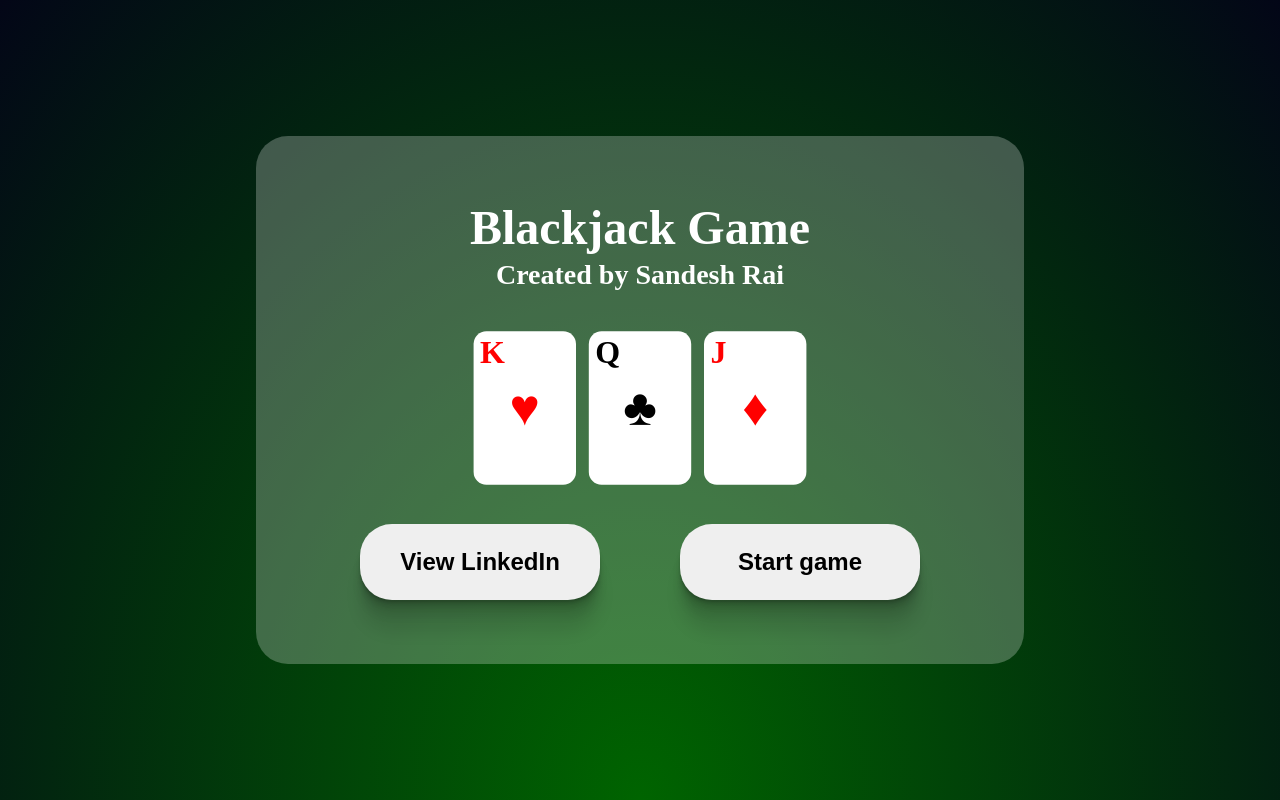
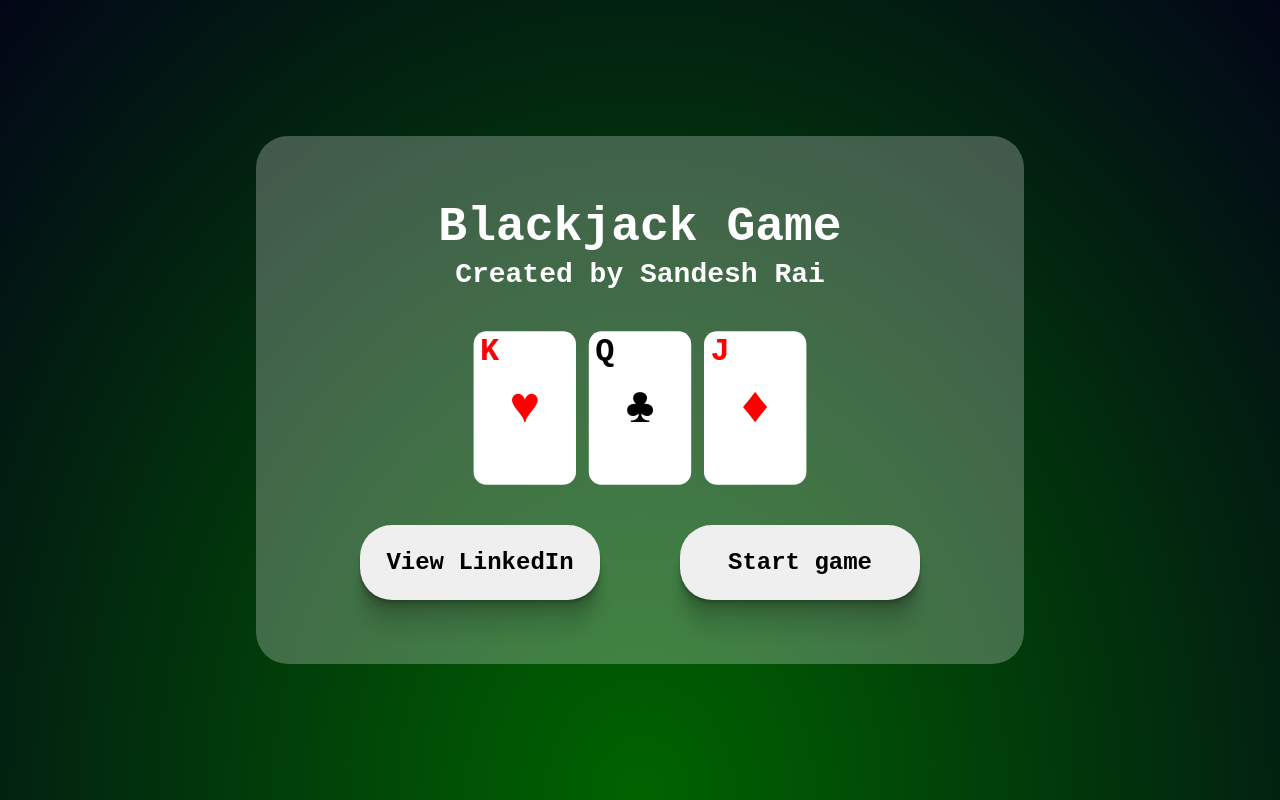
Before and after one commit to sandesh-rai/blackjack, a Vue app: page / in a window 1280 px wide. Built offline with nearby package versions, Linux system fonts and the light colour scheme.

Commit message:
Change font style

```diff
--- a/src/App.vue
+++ b/src/App.vue
@@ -25,6 +25,7 @@ html, body {
 
 body {
   background: radial-gradient(ellipse at bottom, darkgreen 0%, #030617 100%);
+  font-family: monospace, Helvetica,Arial, sans-serif;
 }
 
 button {
@@ -36,6 +37,7 @@ button {
     font-weight: 700;
     box-shadow: rgba(0, 0, 0, 0.09) 0px 2px 1px, rgba(0, 0, 0, 0.09) 0px 4px 2px, rgba(0, 0, 0, 0.09) 0px 8px 4px, rgba(0, 0, 0, 0.09) 0px 16px 8px, rgba(0, 0, 0, 0.09) 0px 32px 16px;
     cursor: pointer;
+    font-family: monospace, Helvetica, Arial, sans-serif;
 }
 
 button:hover, button:focus-visible {
```
